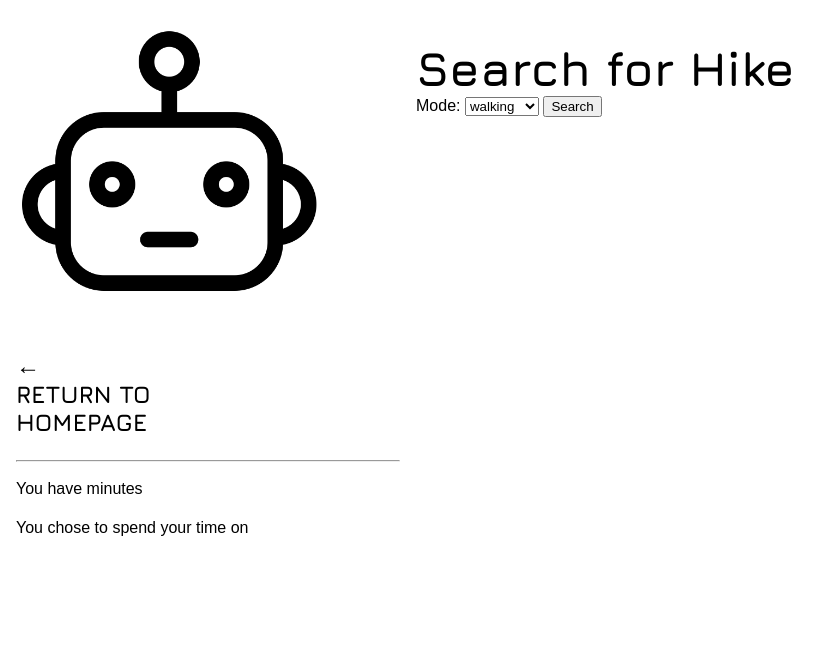
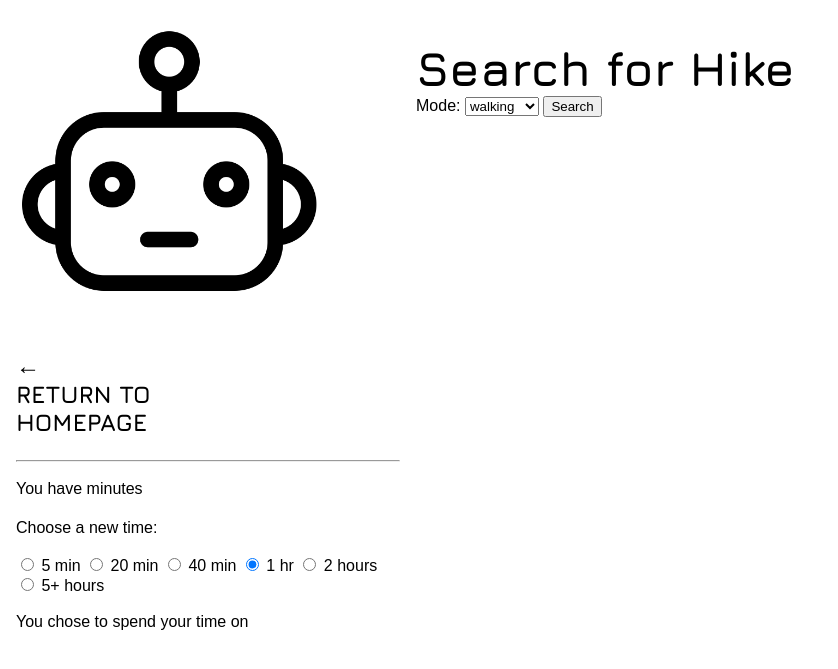
Before and after one commit to Pamadon/Chronotron, a Rails app: page /trail in a window 1280 px wide. Shown: the top 669 px of the page, without its empty margins (0-838 px from the left). Run offline with Rails 7, Linux system fonts and the light colour scheme; style sheets or scripts are compiled from the project's sources; some libraries are stand-ins or nearby versions; some web fonts are replaced.

Commit message:
nav bar lookin good

```diff
--- a/app/controllers/main_controller.rb
+++ b/app/controllers/main_controller.rb
@@ -43,7 +43,11 @@
       $genre = params[:genre]
       $category = params[:categories]
       $difficulty = params[:difficulty]
-      $trivia_category = find_trivia_category($category)
+      if $category.nil?
+        $trivia_category = "Any"
+      else
+        $trivia_category = find_trivia_category($category)
+      end
       $video_search = params[:video_query]
       $location = params[:location]
       puts $location
--- a/app/views/layouts/_navbar.html.erb
+++ b/app/views/layouts/_navbar.html.erb
@@ -4,6 +4,21 @@
     <hr>
     <div class="time-selected">
        <p>You have <span class="nav-value"><%=$time%></span> minutes</p>
+
+       <p>Choose a new time:</p>
+       <%= form_tag('/', method: "post", :class => "home-form") do%>
+          <%= radio_button_tag(:time_limit, "5") %>
+          <%= label_tag(:time_limit_5, "5 min") %>
+          <%= radio_button_tag(:time_limit, "20") %>
+          <%= label_tag(:time_limit_20, "20 min") %>
+          <%= radio_button_tag(:time_limit, "40") %>
+          <%= label_tag(:time_limit_40, "40 min") %>
+          <%= radio_button_tag(:time_limit, "60", true) %>
+          <%= label_tag(:time_limit_60, "1 hr") %>
+          <%= radio_button_tag(:time_limit, "120") %>
+          <%= label_tag(:time_limit_120, "2 hours") %>
+          <%= radio_button_tag(:time_limit, "300") %>
+          <%= label_tag(:time_limit_300, "5+ hours") %>
        </div>
         <div class="param-selected">
 	<p>You chose to spend your time on <span class="nav-value"><%=$choice%></span></p>
@@ -11,14 +26,28 @@
         <div class="home-search-choice">
             <p>
             <%if $choice == "music"%>
-                You're listening to <span class="nav-value"><%=$genre%></span> music
+                <p>You're listening to <span class="nav-value"><%=$genre%></span> music</p>
+                <p>Choose a different genre</p>
+                <%=select_tag(:genre, options_for_select($genres)) %>
+                <%=submit_tag "choose genre", name: 'music'%>
             <%elsif $choice == "videos"%>
-                You're watching <span class="nav-value"><%=$video_search%></span> videos
+                <p>You're watching <span class="nav-value"><%=$video_search%></span> videos</p>
+                <p>Choose a different video search</p>
+                <%=text_field_tag(:video_query, nil, :placeholder=> "search for videos") %>
+                <%=submit_tag "pick videos", name: 'videos'%>
             <%elsif $choice == "trivia"%>
-                You're answering <span class="nav-value"><%=$trivia_category%></span> trivia questions
+                <p>You're answering <span class="nav-value"><%=$trivia_category%></span> trivia questions</p>
+                <p>Choose a different trivia category</p>
+                <%=select_tag(:categories, options_for_select($categories))%>
+                <%=submit_tag "pick trivia", name: 'trivia'%>
             <%elsif $choice == "trails"%>
-                Your recreation starting location is <span class="nav-value"><%=$location%></span>
+                 <p>Your recreation starting location is <span class="nav-value"><%=$location%></span></p>
+                 <p>Start from a new location</p>
+                 <%=text_field_tag(:location, nil, :placeholder=> "enter your location") %>
+                 <%=submit_tag "pick trails", name: 'trails'%>
             <%end%>
             </p>
        </div>
+
+      <%end%>
 </div>
--- a/app/views/main/index.html.erb
+++ b/app/views/main/index.html.erb
@@ -22,24 +22,20 @@
 		<div class="choice">
 			<img src="/images/video.png">
 			<p>Videos</p>
-			<%=text_field_tag(:video_query, nil, :placeholder=> "search for a video") %>
+			<%=text_field_tag(:video_query, nil, :placeholder=> "search for videos") %>
 			<%=submit_tag "pick videos", name: 'videos'%>
 		</div>
 		<div class="choice">
 			<img src="/images/trivia.png">
 			<p>Trivia</p>
-
 			<%=select_tag(:categories, options_for_select($categories))%>
-
 			<%=submit_tag "pick trivia", name: 'trivia'%>
 		</div>
 		<div class="choice">
 			<img src="/images/music.png">
 			<p>Music</p>
-
 			<%=select_tag(:genre, options_for_select($genres)) %>
 			<%=submit_tag "choose genre", name: 'music'%>
-
 		</div>
 		<div class="choice">
 			<img class="trail-icon" src="/images/hike.png">
```
Lines whose indentation alone changed are shown as unchanged.
